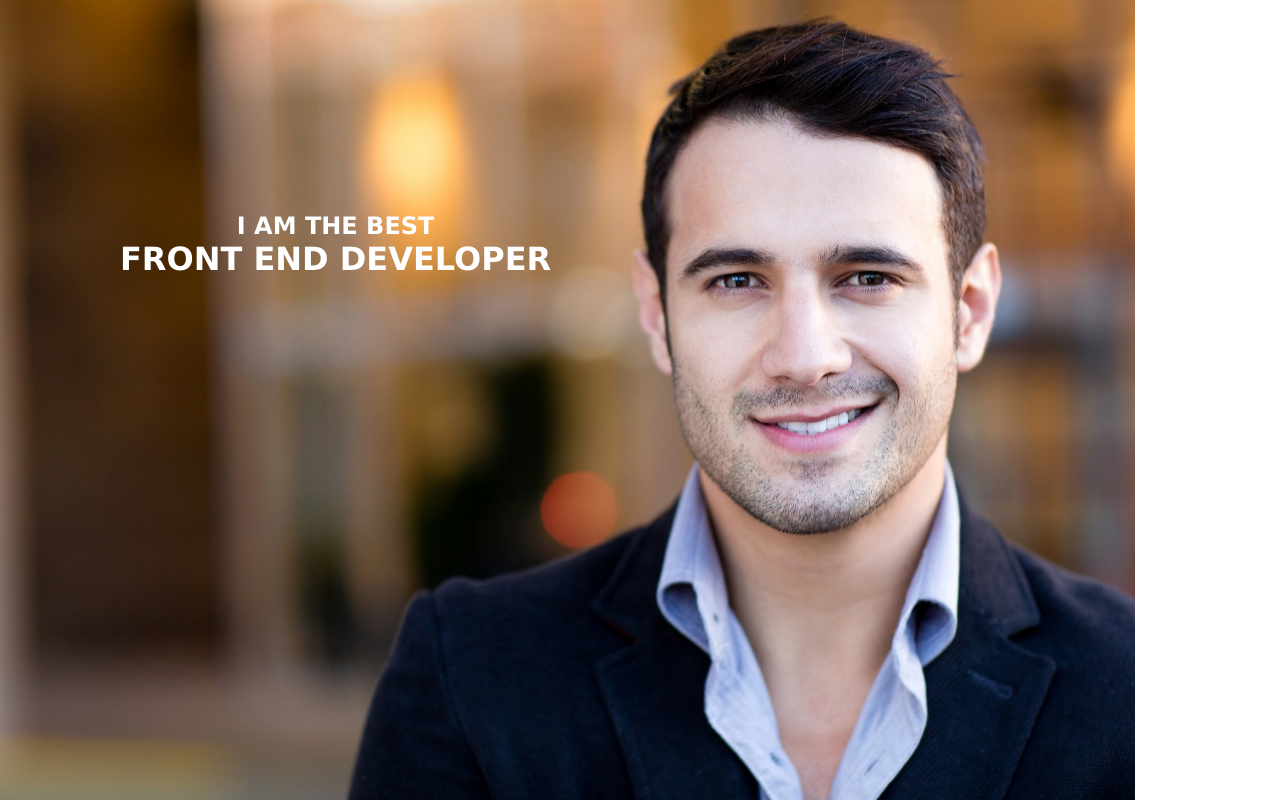
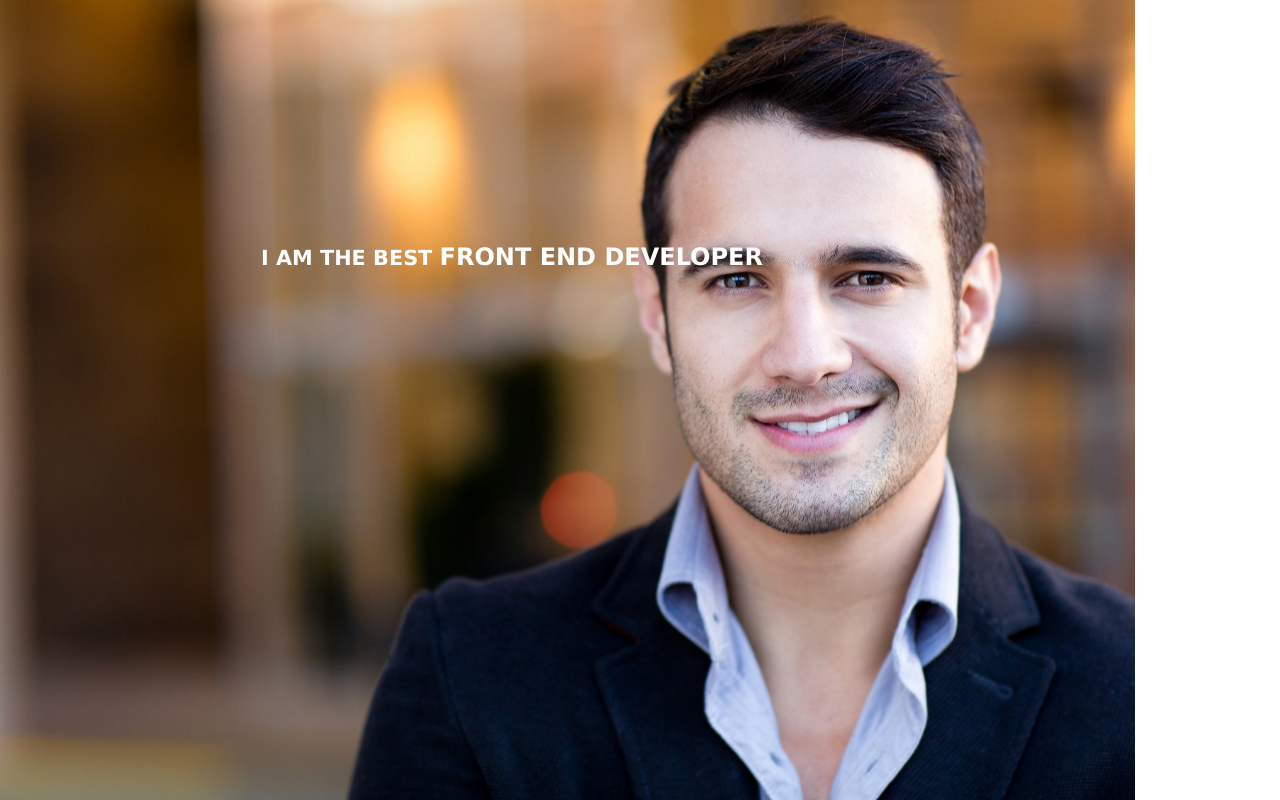
Before and after one commit to bodok2/2-rwd, a plain HTML site: page index.html in a window 1280 px wide. Drawn offline with Linux system fonts and the light colour scheme.

Commit message:
poprawka tekstu

```diff
--- a/css/style-3.css
+++ b/css/style-3.css
@@ -1,15 +1,22 @@
-
 .container {
 
-	background-image: url("../img/man-1.jpg");
-	height: 70vw;
-	background-repeat: no-repeat;
+    background-image: url("../img/man-1.jpg");
+    height: 70vw;
+    background-repeat: no-repeat;
 
 }
 
 
 .item {
     color: black;
-	left: 10vh;
-	top: 80vw;
+    margin: 0;
+    position: absolute;
+    top: 120%;
+    left: 50%;
+    margin-right: -50%;
+    transform: translate(-50%, -50%);
 }
+
+.item {
+    text-align: center;
+}
--- a/css/style-4.css
+++ b/css/style-4.css
@@ -1,6 +1,6 @@
 .container {
     background-image: url("../img/man-2.jpg");
-	height: 100vh;
+	height: 80vh;
 }
 
 .item {
--- a/css/style-5.css
+++ b/css/style-5.css
@@ -1,10 +1,15 @@
 .container {
 	background-image: url("../img/man-1.jpg");
-	height: 100vh;
+    height: 100vh;
+
 }
 
 .item {
+
     color: white;
-    color: white;
-	left: 15vh;
+    position: absolute;
+    top: 30%;
+    left: 40%;
+    margin-right: -50%;
+    transform: translate(-50%, -50%);
 }
--- a/css/style.css
+++ b/css/style.css
@@ -17,9 +17,8 @@ body {
     position: relative;
 
 }
-
 .item {
-    text-align: center;
+    word-wrap: break-word;
 }
 
 html,
@@ -33,12 +32,11 @@ h2 {
     text-transform: uppercase;
     font-family: Verdana, Geneva, sans-serif;
     position: absolute;
-    font-size: 1.5rem;
+    font-size: 1.3rem;
 }
 
 
 span {
-    font-size: rem;
-    font-size: 2rem;
+    font-size: 1.5rem;
 
 }
--- a/index.html
+++ b/index.html
@@ -19,7 +19,7 @@
 
         <div>
 
-			<h2 class="item">I am the best <br><span>front end developer</span></h2>
+            <h2 class="item">I am the best <span>front end developer</span></h2>
 
         </div>
 
```
Lines whose indentation alone changed are shown as unchanged.
